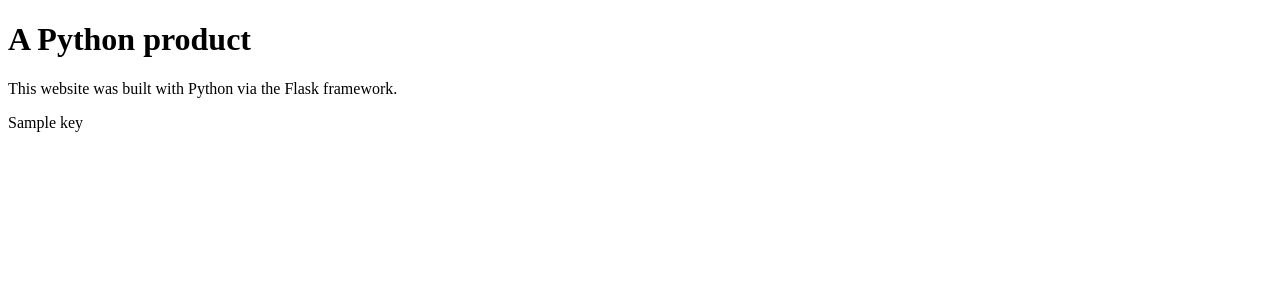
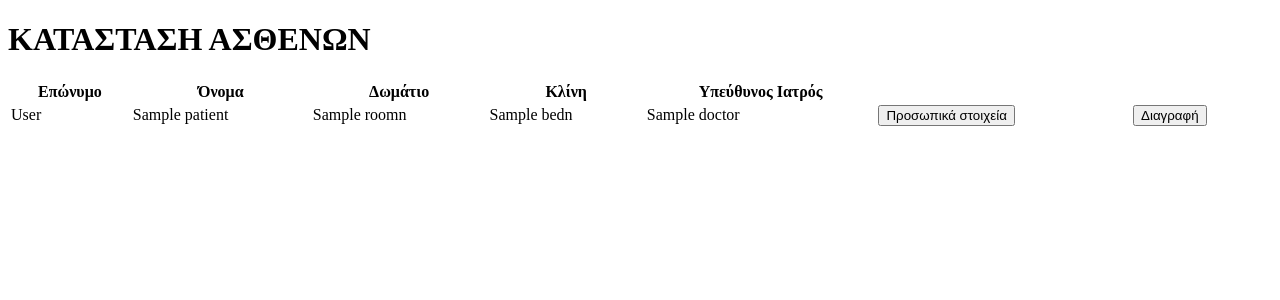
Before and after one commit to Rasty-90/flask-python-api-app, a Flask app: template templates/home.html in a window 1280 px wide. Shown: the part 52-352 px from the top of the page. Run offline with Flask 2, Linux system fonts and the light colour scheme; the template is opened without the code that fills it: most values are stand-ins (such as "Sample title", 1, 10 or a date in 2020).

Commit message:
changed db to patients

```diff
--- a/app.py
+++ b/app.py
@@ -9,7 +9,7 @@ app = Flask(__name__)
 api=Api(app)
 
 app.config['MONGODB_SETTINGS'] = {
-    'host': 'mongodb://localhost/movie-bag'
+    'host': 'mongodb://localhost/hospital-db'
 }
 
 initialize_db(app)
@@ -18,11 +18,17 @@ initialize_routes(api)
 @app.route('/')
 @app.route('/index')
 def index():
-    reqres = requests.get('http://127.0.0.1:5000/movies')
+    reqres = requests.get('http://127.0.0.1:5000/patients')
     dicts = json.loads(reqres.content)
-    #json_data = reqres.json()
-    print(dicts)
-    return render_template("home.html", title='Home', movies=dicts)
+    return render_template("home.html", title='Home', patients=dicts)
 
 
 app.run()
+
+# Η βάση θα αποτελείται από ένα table με τα προσωπικά στοιχεία των ασθενών (όνομα, επώνυμο, αμκα, κιν. επικοινωνίας)
+# και ένα table που θα αφορά τα ιατρικά τους στοιχεία (Ημ, εισαγωγής, υπεύθυνος γιατρός, αρ. δωματίου, αρ. κρεβατιού).
+# H εφαρμογή θα είναι ένα web app (non responsive) που θα υποστηρίζει απλές CRUD ενέργειες για όλα τα πεδία της βάσης.
+# Το back end θα γραφτεί σε flask, και για βάση θα χρησιμοποιηθεί η mongoDB μέσω της βιβλιοθήκης pymongo.Το deliverable θα ειναι
+# (εδω γραφει σουπακι για docker)Το τελικό θα περιέχει τα αναγκαία comments αλλά όχι documentation.Timetable: 5/11
+# ενα τελικό draft proof of concept με τις βασικές λειτουργίες20/11 επίδειξη demo για τυχόν μικροαλλαγές (μεγάλες αλλαγές δε θα μπορούν να γίνουν)
+# 30/11 παράδοση τελικού, θα χρειαστεί να γίνει μια παρουσίαση και πλήρης επεξήγηση του κώδικα ώστε να ξέρει ο συνάδελφος τι να γράψει στην τεχνική ανάλυση.
--- a/resources/routes.py
+++ b/resources/routes.py
@@ -1,7 +1,7 @@
 
-from .movie import MoviesApi, MovieApi
+from .movie import PatientsApi, PatientApi
 
 
 def initialize_routes(api):
- api.add_resource(MoviesApi, '/movies')
- api.add_resource(MovieApi, '/movies/<id>')
+ api.add_resource(PatientsApi, '/patients')
+ api.add_resource(PatientApi, '/patients/<id>')
--- a/templates/home.html
+++ b/templates/home.html
@@ -2,10 +2,29 @@
 {% extends "layout.html" %}
 {% block content %}
   <div class="home">
-    <h1>A Python product</h1>
-    <p>This website was built with Python via the Flask framework.</p>
-    {% for key in movies %}
-    <p>{{key.name}}</p>
-    {% endfor %}
+    <h1>ΚΑΤΑΣΤΑΣΗ ΑΣΘΕΝΩΝ</h1>
+    <p></p>
+        <table class="comp-table" style="width:100%">
+            <tr>
+                <th>Επώνυμο</th>
+                <th>Όνομα</th>
+                <th>Δωμάτιο</th>
+                <th>Κλίνη</th>
+                <th>Υπεύθυνος Ιατρός</th>
+                <th></th>
+                <th></th>
+            </tr>
+            {% for patient in patients %}
+            <tr>
+                <td>{{ patient.surname}}</td>
+                <td>{{ patient.name}}</td>
+                <td>{{ patient.roomn}}</td>
+                <td>{{ patient.bedn}}</td>
+                <td>{{ patient.doctor}}</td>
+                <td><button>Προσωπικά στοιχεία</button></td>
+                <td><button>Διαγραφή</button></td>
+            </tr>
+        {% endfor %}
+        </table>
      </div>
 {% endblock %}
```
Also changed, not shown: database/models.py (+8 -4 lines), resources/movie.py (+11 -11 lines), templates/profile.html (added, +8 -0 lines).
